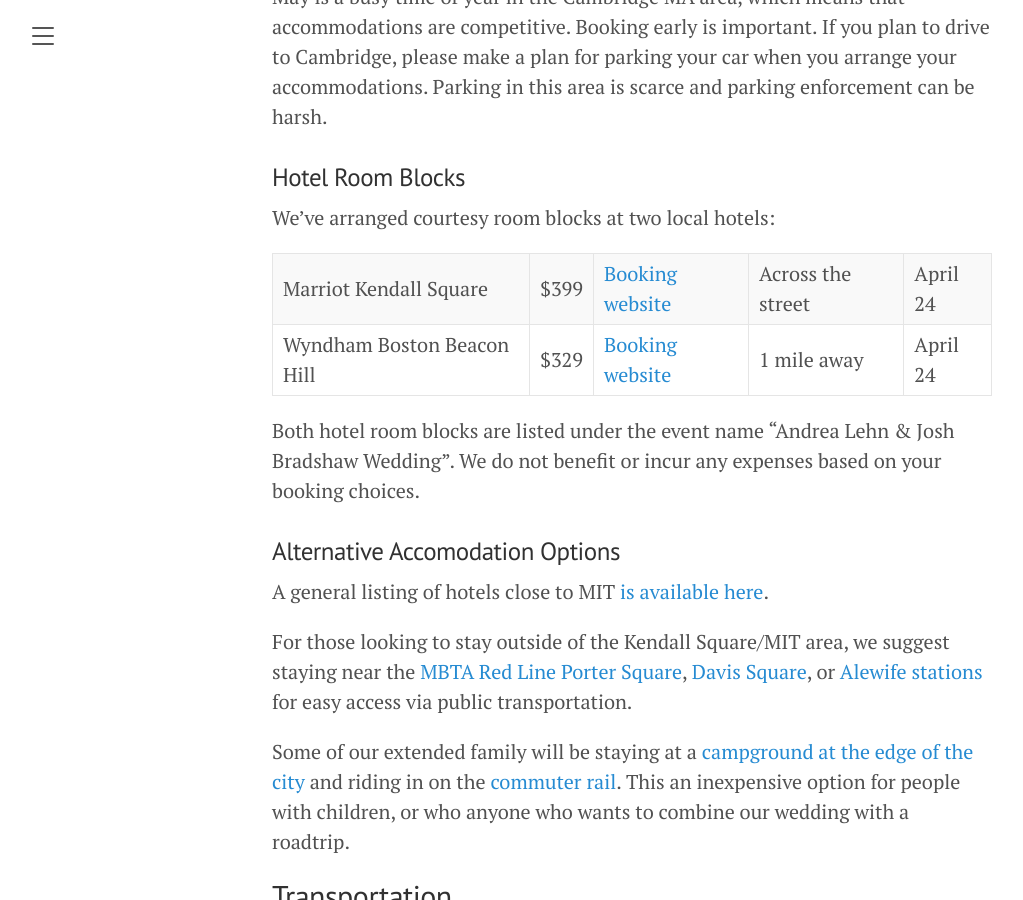
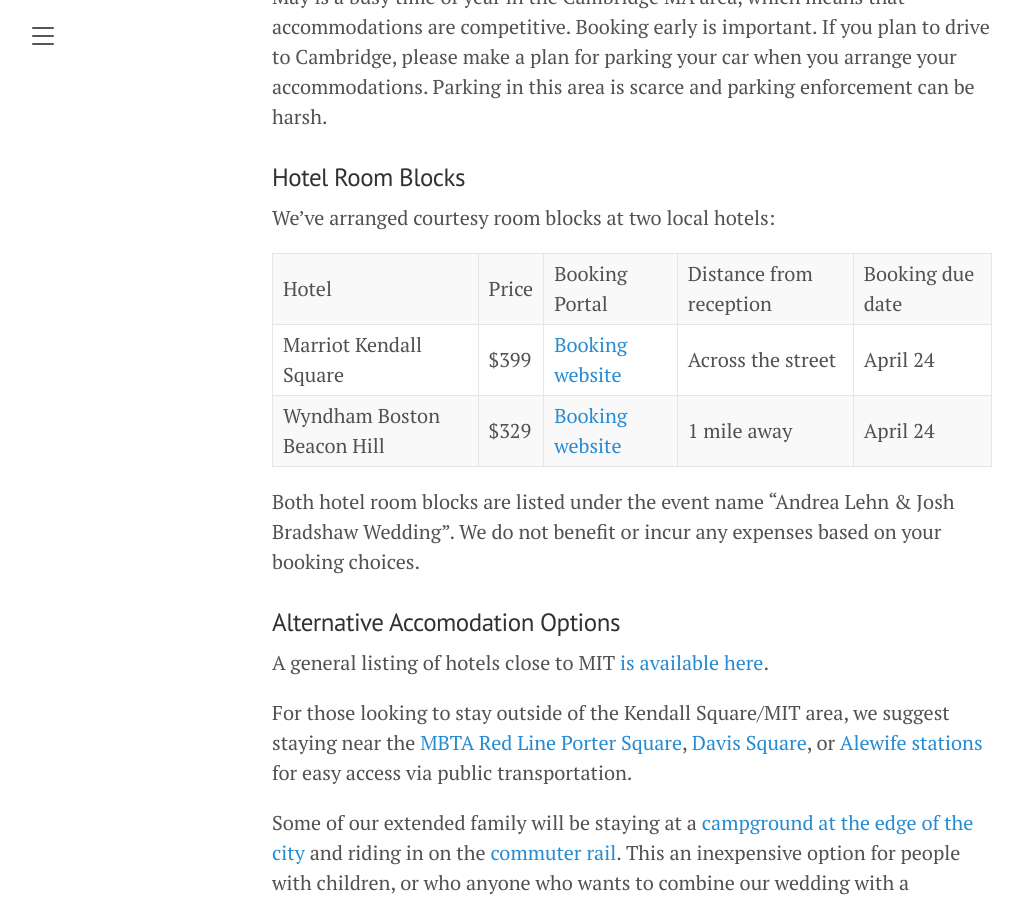
Before and after one commit to JoshBradshaw/andreajosh.github.io, a Jekyll site: the page built from _posts/2023-12-30-overview.md, in a window 1280 px wide and 900 px high, scrolled down 966 px. Shown: the whole window, without its empty margins (8-1031 px from the left). Built offline with Jekyll 4.4.1, drawn with Linux system fonts in a browser that asks for light colours.

Commit message:
Update 2023-12-30-overview.md

```diff
--- a/_posts/2023-12-30-overview.md
+++ b/_posts/2023-12-30-overview.md
@@ -26,6 +26,7 @@ May is a busy time of year in the Cambridge MA area, which means that accommodat
 
 We've arranged courtesy room blocks at two local hotels:
 
+| Hotel | Price | Booking Portal | Distance from reception | Booking due date
 | Marriot Kendall Square | $399 | [Booking website](https://www.marriott.com/events/start.mi?id=1705508530715&key=GRP) | Across the street | April 24 |
 | Wyndham Boston Beacon Hill | $329 | [Booking website](https://www.wyndhamhotels.com/wyndham/boston-massachusetts/wyndham-boston-beacon-hill/rooms-rates?brand_id=HR&checkInDate=5/24/2024&checkOutDate=5/26/2024&useWRPoints=false&children=0&groupCode=0524ANDJOS&adults=1&rooms=1&loc=ChIJGzE9DS1l44kRoOhiASS_fHg&sessionId=1706298730) | 1 mile away | April 24 |
 
```
